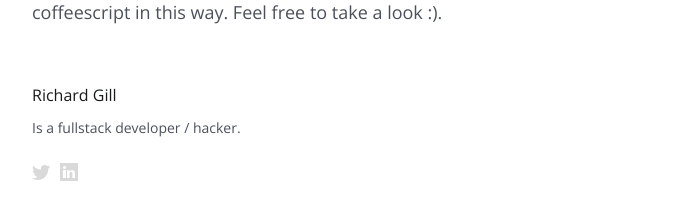
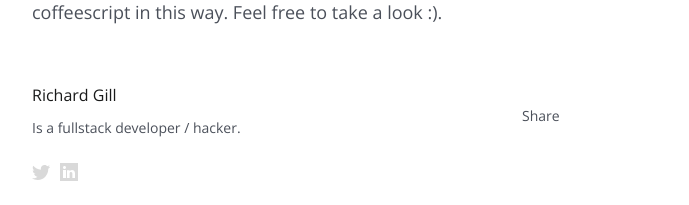
Before and after one commit to richardgill/richardgill.github.io, a Jekyll site: the page built from _posts/2014-08-13-docker-for-project-setup.md, in a window 1280 px wide and 900 px high, scrolled down 2528 px. Shown: the part 692-897 px from the top of the window, without its empty margins (291-980 px from the left). Built offline with Jekyll 4.4.1, drawn with Linux system fonts in a browser that asks for light colours; comment, search, counter and statistics services are not loaded.

Commit message:
Added sharing section

```diff
--- a/_includes/common.html
+++ b/_includes/common.html
@@ -17,3 +17,5 @@
   ga('send', 'pageview');
 
 </script>
+
+<script>!function(d,s,id){var js,fjs=d.getElementsByTagName(s)[0];if(!d.getElementById(id)){js=d.createElement(s);js.id=id;js.src="//platform.twitter.com/widgets.js";fjs.parentNode.insertBefore(js,fjs);}}(document,"script","twitter-wjs");</script>
--- a/_layouts/post.html
+++ b/_layouts/post.html
@@ -32,6 +32,13 @@
 
           </ul>
         </div>
+        <div class="share">
+          <ul>
+            <li><a class="twitter" href="https://twitter.com/RichardMGill">Share</a></li>
+          </ul>
+          <!--<a href="https://twitter.com/share" class="twitter-share-button" data-lang="en">Tweet</a>-->
+          <!--<a href="https://twitter.com/twitterapi" class="twitter-follow-button" data-show-count="false" data-lang="en">Follow @RichardMGill</a>-->
+        </div>
 		  </footer>
     </article>
   </section>
```
